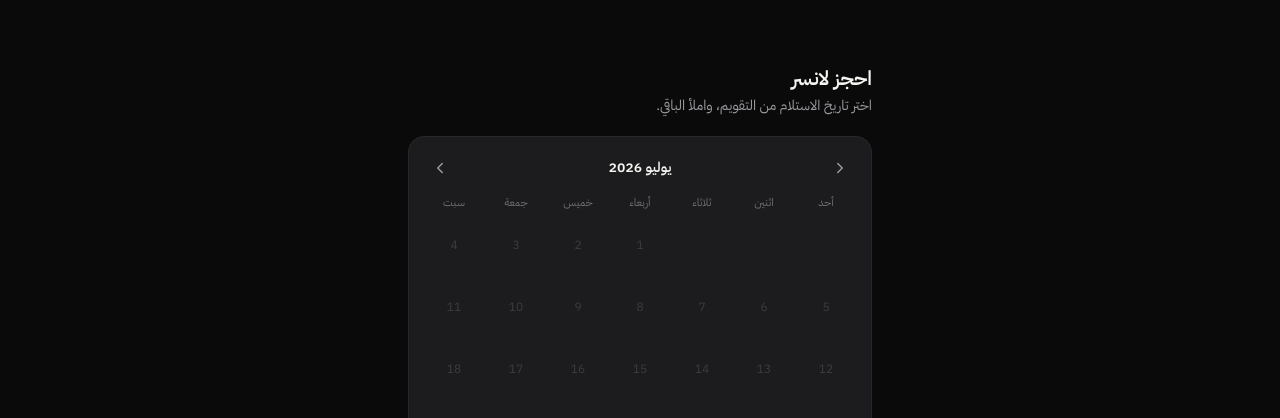
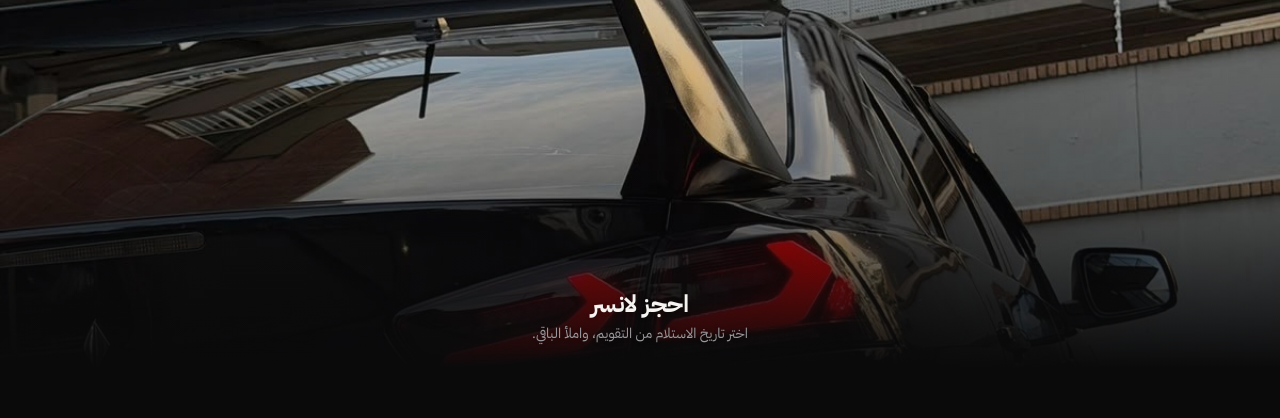
Before and after one commit to BasicAhmed/Flyrate, a Next.js app: page /lancer/book in a window 1280 px wide. Shown: the top 418 px of the page. Built offline with nearby package versions, Linux system fonts and the light colour scheme; no server answers; the database is empty.

Commit message:
Add Lancer photo hero to booking page and admin status card (plate blurred for privacy)

```diff
--- a/app/lancer/book/page.tsx
+++ b/app/lancer/book/page.tsx
@@ -1,6 +1,7 @@
 "use client";
 
 import { useEffect, useMemo, useState } from "react";
+import Image from "next/image";
 import { AnimatePresence, motion } from "framer-motion";
 import { MessageCircle, CheckCircle2 } from "lucide-react";
 import { getCarRates, getBankAccounts, type CarRates, type BankAccount } from "@/lib/settings";
@@ -180,13 +181,41 @@
   }
 
   return (
-    <div className="mx-auto max-w-lg px-6 py-16">
-      <motion.div initial="initial" animate="animate" variants={fadeUp} transition={{ duration: 0.4 }}>
-        <h1 className="font-display text-xl font-semibold text-ink">احجز لانسر</h1>
-        <p className="mt-1 text-sm text-muted">اختر تاريخ الاستلام من التقويم، واملأ الباقي.</p>
+    <>
+      <motion.div
+        initial={{ opacity: 0 }}
+        animate={{ opacity: 1 }}
+        transition={{ duration: 0.6 }}
+        className="relative h-[46vh] min-h-[280px] w-full overflow-hidden"
+      >
+        <motion.div
+          initial={{ scale: 1.08 }}
+          animate={{ scale: 1 }}
+          transition={{ duration: 1.1, ease: "easeOut" }}
+          className="relative h-full w-full"
+        >
+          <Image
+            src="/lancer-hero.jpg"
+            alt="Mitsubishi Lancer"
+            fill
+            priority
+            className="object-cover object-[center_35%]"
+          />
+        </motion.div>
+        <div className="absolute inset-0 bg-gradient-to-t from-bg via-bg/30 to-bg/10" />
+        <motion.div
+          initial={{ opacity: 0, y: 16 }}
+          animate={{ opacity: 1, y: 0 }}
+          transition={{ delay: 0.3, duration: 0.5 }}
+          className="absolute inset-x-0 bottom-0 px-6 pb-6 text-center"
+        >
+          <p className="font-display text-2xl font-bold text-ink drop-shadow">احجز لانسر</p>
+          <p className="mt-1 text-sm text-muted drop-shadow">اختر تاريخ الاستلام من التقويم، واملأ الباقي.</p>
+        </motion.div>
       </motion.div>
 
-      <AnimatePresence>
+      <div className="mx-auto max-w-lg px-6 pb-16 pt-8">
+        <AnimatePresence>
         {formError && (
           <motion.div
             initial={{ opacity: 0, height: 0, marginTop: 0 }}
@@ -370,6 +399,7 @@
           </motion.button>
         </motion.div>
       </div>
-    </div>
+      </div>
+    </>
   );
 }
--- a/app/lancer/page.tsx
+++ b/app/lancer/page.tsx
@@ -1,6 +1,7 @@
 "use client";
 
 import { useEffect, useState, Fragment } from "react";
+import Image from "next/image";
 import { AnimatePresence, motion } from "framer-motion";
 import {
   onAuthStateChanged,
@@ -220,6 +221,10 @@
             : "border-primary/30 bg-gradient-to-b from-primary/10 to-surface"
         }`}
       >
+        <div className="absolute inset-0 opacity-20">
+          <Image src="/lancer-hero.jpg" alt="" fill className="object-cover object-[center_35%]" />
+        </div>
+        <div className="absolute inset-0 bg-gradient-to-b from-transparent via-bg/60 to-bg" />
         {activeBooking && (
           <span className="absolute right-5 top-5 flex h-2.5 w-2.5">
             <motion.span
```
Also changed, not shown: public/lancer-hero.jpg (added).
